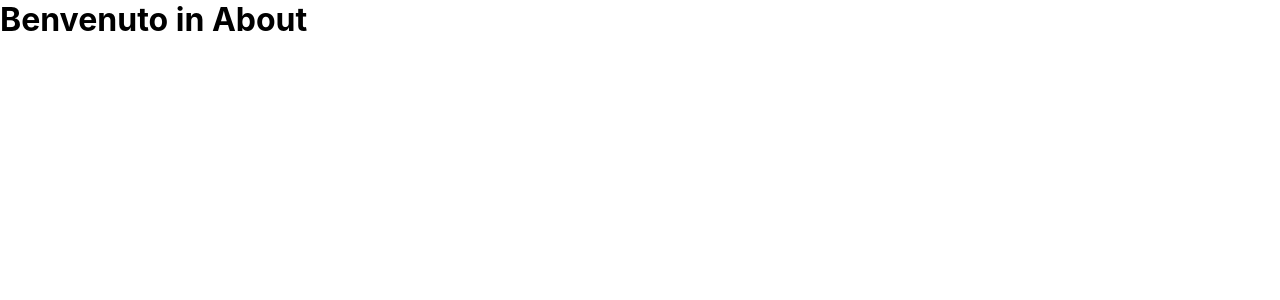
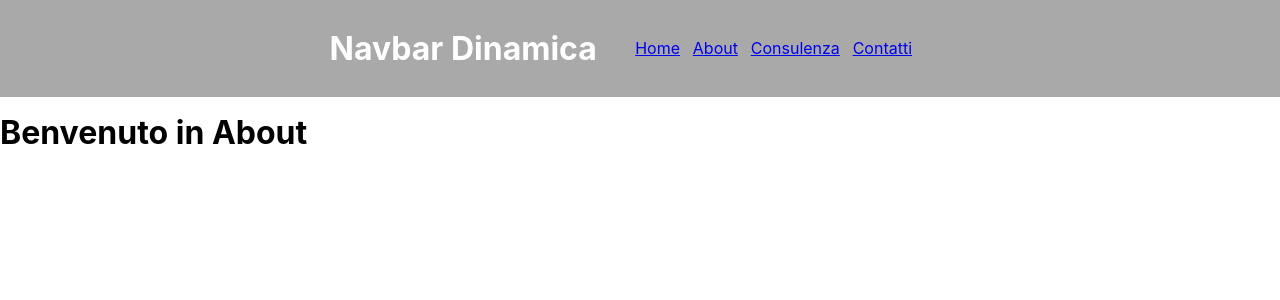
Before and after one commit to MarcoSac1/first-proj-react, a React (Create React App) app: page /about in a window 1280 px wide. Shown: the top 300 px of the page. Built offline with nearby package versions, Linux system fonts and the light colour scheme.

Commit message:
fix Header

```diff
--- a/src/App.jsx
+++ b/src/App.jsx
@@ -16,8 +16,8 @@ function App() {
   const[isLoggedIn, setIsLoggedIn] = useState(true)
   return (
   <div className="App">
-    <Header isLoggedIn={true}/>
-    {/* <Header isLoggedIn={false}/>  */}
+    <Header isLoggedIn={isLoggedIn}/>
+
     <UserContext.Provider value =  { {username, setUsername} }>
       <ParentComponent/>
     </UserContext.Provider>
--- a/src/components/Header.jsx
+++ b/src/components/Header.jsx
@@ -1,28 +1,29 @@
 import './Header.css';
-import { Link } from 'react-router-dom'
+import { Link } from 'react-router-dom';
 
-function Header({isLoggedIn}){
-    const listaMenu = ['Home', 'About', 'Consulenza', 'Contatti']
-    if(isLoggedIn){
-    return(
-        <header>
-            <h1>
-                Ciao sono un header
-            </h1>
-            <ul>
-            {listaMenu.map((lista)=>(
-                <Link key={lista} to ={'/lista/'+lista}>
-                {lista}
-                </Link>
-            ))}
+function Header({ isLoggedIn }) {
+  const listaMenu = [
+    { name: 'Home', path: '/' },
+    { name: 'About', path: '/about' },
+    { name: 'Consulenza', path: '/consulenza' },
+    { name: 'Contatti', path: '/contatti' },
+  ];
 
-            </ul>
-        </header>
-    )
-}else{
-    return <p>Perfavore, effettua il login</p>
+  console.log("isLoggedIn:", isLoggedIn);
 
+
+  return (
+    <header>
+      <h1>Navbar Dinamica</h1>
+      <ul>
+        {listaMenu.map((item) => (
+          <li key={item.name}>
+            <Link to={item.path}>{item.name}</Link>
+          </li>
+        ))}
+      </ul>
+    </header>
+  );
 }
-};
 
-export default Header //esporto il componente
+export default Header;
--- a/src/components/pages/About.jsx
+++ b/src/components/pages/About.jsx
@@ -1,8 +1,10 @@
 import React from 'react'
+import Header from '../Header'
 
 function About() {
   return (
     <div>
+      <Header></Header>
       <h1>
         Benvenuto in About
       </h1>
--- a/src/components/pages/Consulenza.jsx
+++ b/src/components/pages/Consulenza.jsx
@@ -1,8 +1,10 @@
 import React from 'react'
+import Header from '../Header'
 
 function Consulenza() {
     return (
     <div>
+        <Header></Header>
         <h1>
             Benvenuto in Consulenza: Qui ti scammiamo la Postepay
         </h1>
--- a/src/components/pages/Contatti.jsx
+++ b/src/components/pages/Contatti.jsx
@@ -1,8 +1,10 @@
 import React from 'react'
+import Header from '../Header'
 
 function Contatti() {
     return (
     <div>
+        <Header></Header>
         <h1>
             Benvenuto in Contatti
         </h1>
```
Also changed, not shown: src/index.js (+11 -9 lines).
